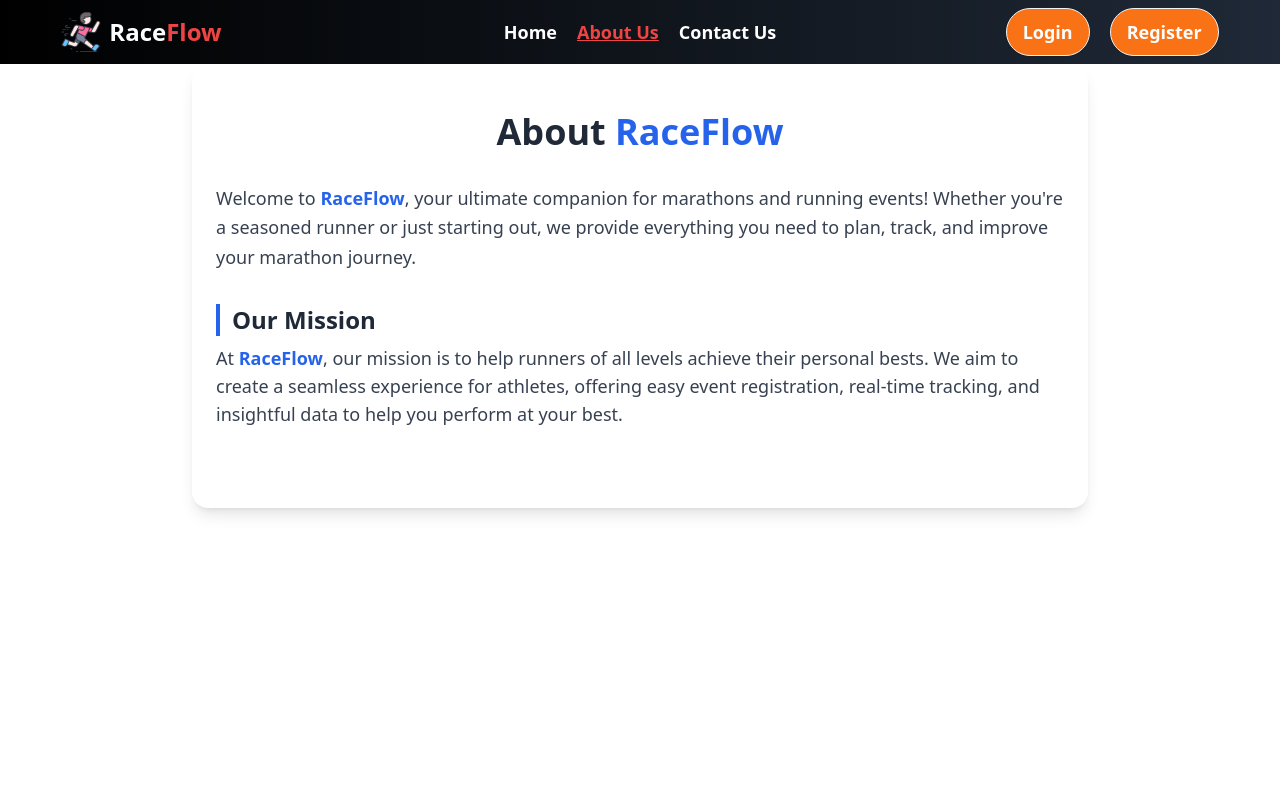
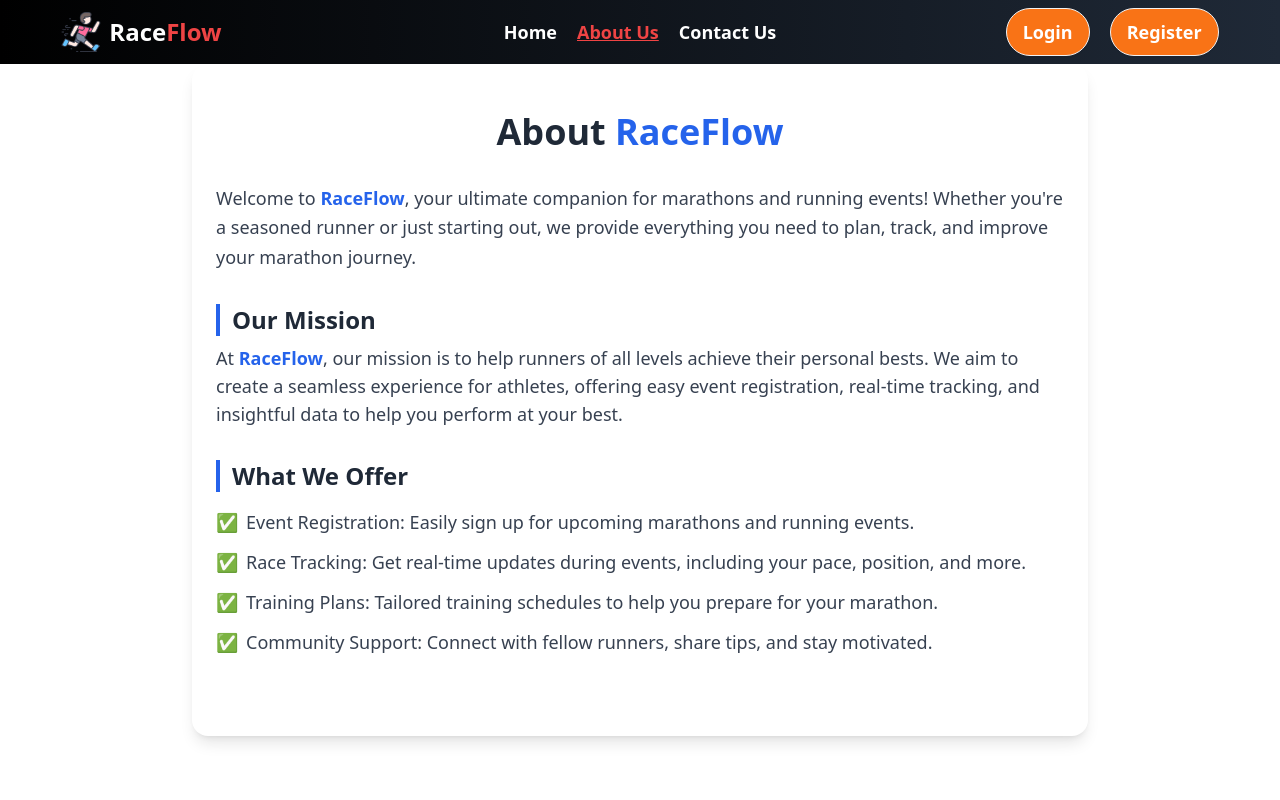
Before and after one commit to farhatuloffical78/Marathon-Client-Repo, a React (Vite) app: page /about in a window 1280 px wide. Shown: the top 800 px of the page. Built offline with nearby package versions, Linux system fonts and the light colour scheme; no server answers.

Commit message:
5th commit

```diff
--- a/src/Component/About.jsx
+++ b/src/Component/About.jsx
@@ -19,6 +19,24 @@ const About = () => {
                     At <span className="font-semibold text-blue-600">RaceFlow</span>, our mission is to help runners of all levels achieve their personal bests. We aim to create a seamless experience for athletes, offering easy event registration, real-time tracking, and insightful data to help you perform at your best.
                 </p>
             </section>
+
+            <section className="mb-8">
+                <h2 className="text-2xl font-bold text-gray-800 border-l-4 border-blue-600 pl-3">What We Offer</h2>
+                <ul className="mt-4 space-y-3 text-lg text-gray-700">
+                    <li className="flex items-center gap-2">
+                        ✅ <span>Event Registration: Easily sign up for upcoming marathons and running events.</span>
+                    </li>
+                    <li className="flex items-center gap-2">
+                        ✅ <span>Race Tracking: Get real-time updates during events, including your pace, position, and more.</span>
+                    </li>
+                    <li className="flex items-center gap-2">
+                        ✅ <span>Training Plans: Tailored training schedules to help you prepare for your marathon.</span>
+                    </li>
+                    <li className="flex items-center gap-2">
+                        ✅ <span>Community Support: Connect with fellow runners, share tips, and stay motivated.</span>
+                    </li>
+                </ul>
+            </section>
         </div>
     );
 };
```
